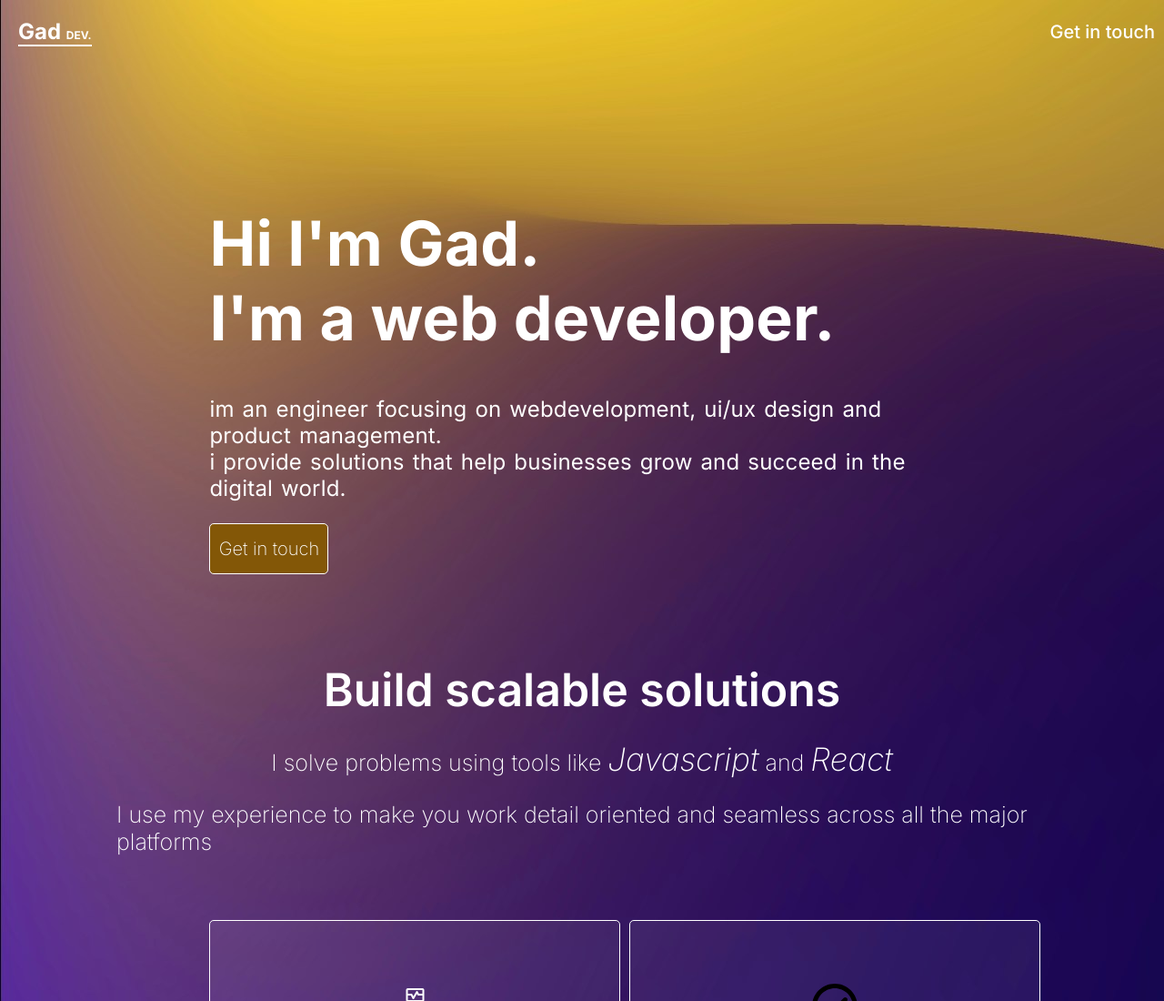
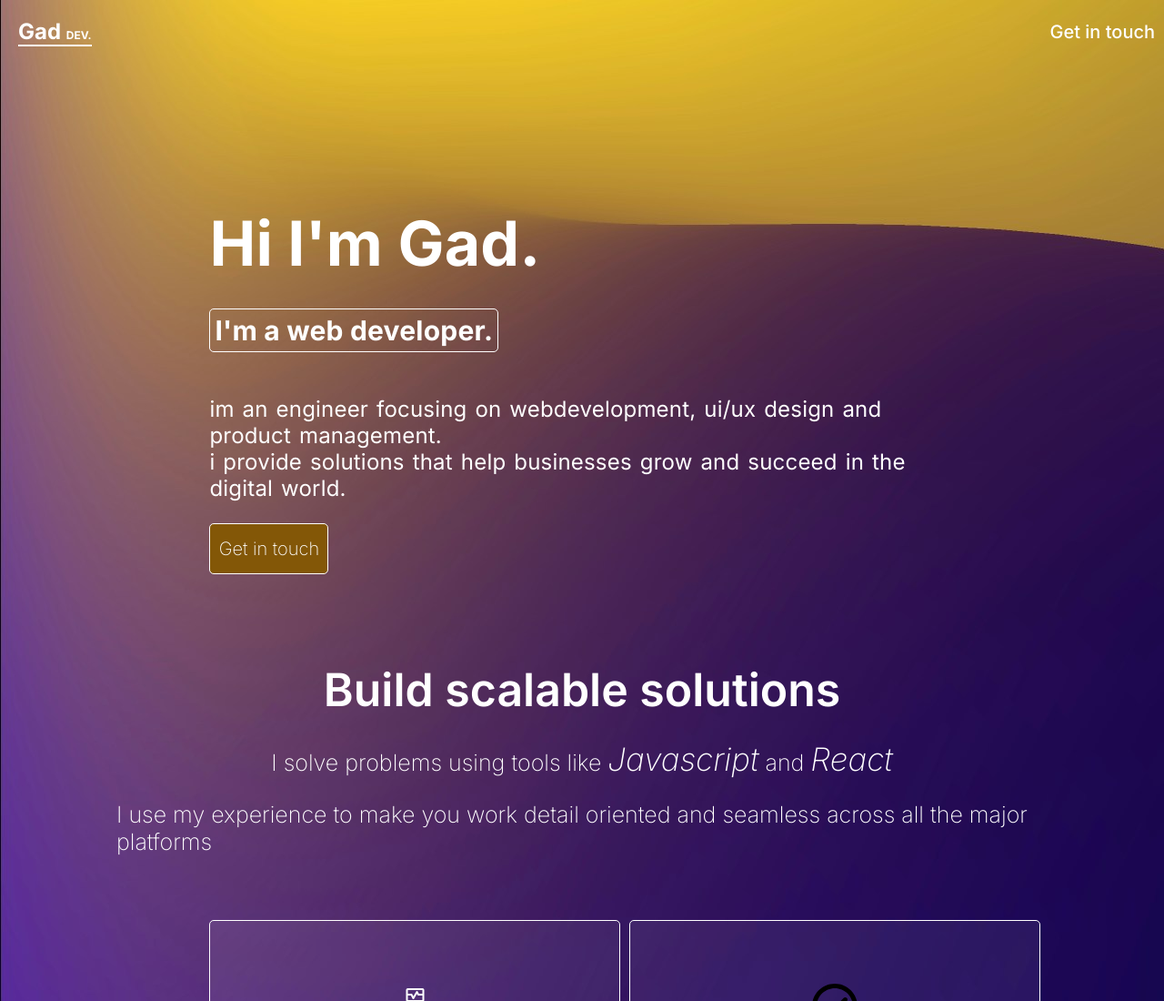
Before and after one commit to 629949/MySite-Portfolio, a plain HTML site: page index.html in a window 1280 px wide. Shown: the top 1100 px of the page at 91% size. Drawn offline with nearby package versions, Linux system fonts and the light colour scheme.

Commit message:
change the webdev word

```diff
--- a/index.html
+++ b/index.html
@@ -75,7 +75,7 @@
             <div class="header" id="header">
 
                 <div class="header-text">
-                <h1 data-aos="fade-up">Hi I'm Gad. <br> I'm a web developer.</h1>
+                <h1 data-aos="fade-up">Hi I'm Gad. <br><span >I'm a web developer.</span> </h1>
                 <p data-aos="fade-up"> im an engineer focusing on webdevelopment, ui/ux design and product management.
                     <br />
                     i provide solutions that help businesses grow and succeed in the digital world.
--- a/style.css
+++ b/style.css
@@ -218,6 +218,14 @@ color: white;
     top: 20px;
     border-radius: 10px;
     position: relative;
+}
+
+.header-text span {
+    font-size: 30px;
+    border: 1px solid white;
+    border-radius: 5px;
+    padding: 5px;
+
 }
 
 
```
